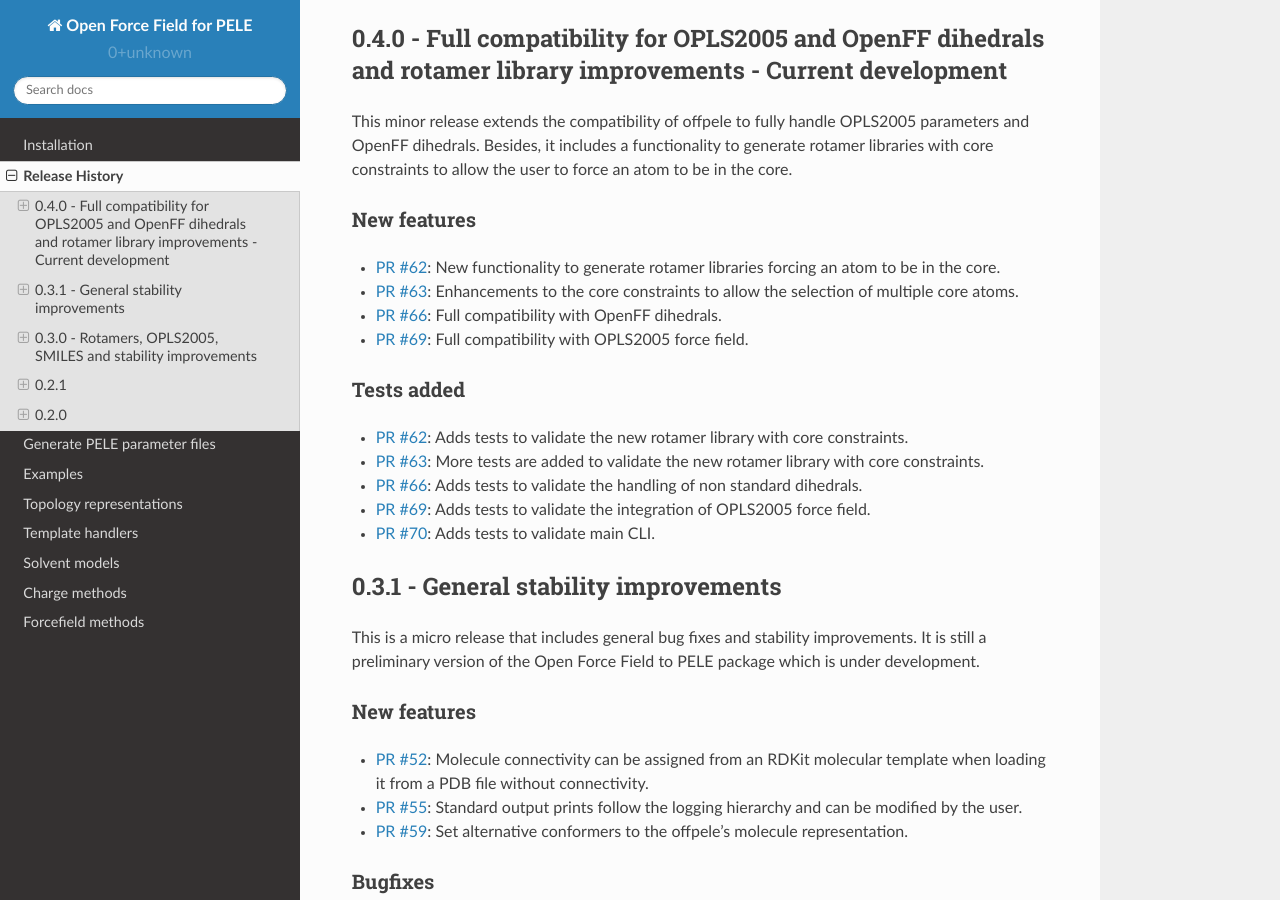
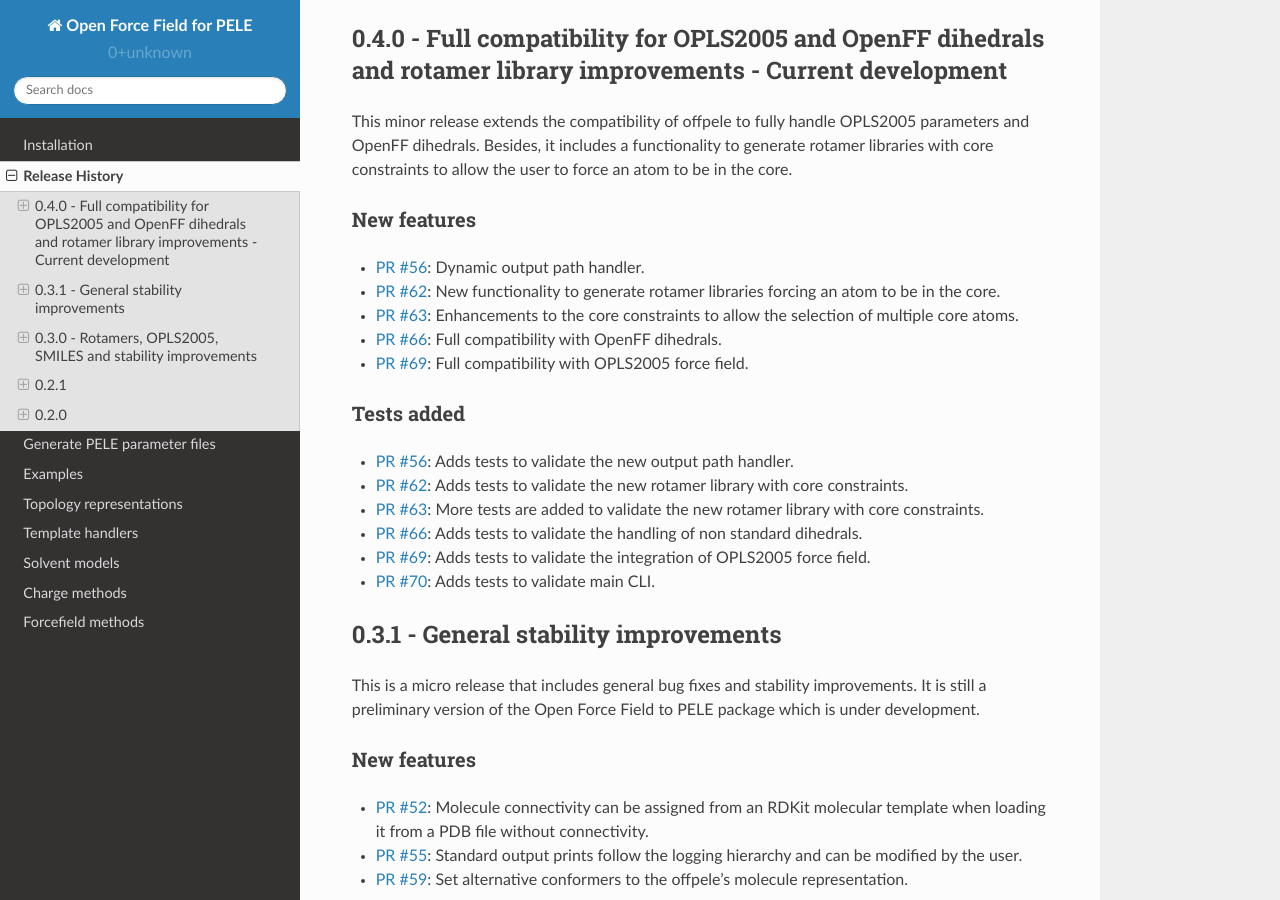
Before and after one commit to martimunicoy/peleffy, a Sphinx documentation site: the page built from docs/releasehistory.rst, in a window 1280 px wide and 900 px high, scrolled down 310 px. Built offline with Sphinx 7.4.7 and the Read the Docs theme 2.0.0, drawn with Linux system fonts in a browser that asks for light colours.

Commit message:
Update releasehistory.rst

```diff
--- a/docs/releasehistory.rst
+++ b/docs/releasehistory.rst
@@ -15,6 +15,7 @@ This minor release extends the compatibility of offpele to fully handle OPLS2005
 
 New features
 """"""""""""
+- `PR #56 <https://github.com/martimunicoy/offpele/pull/56>`_: Dynamic output path handler.
 - `PR #62 <https://github.com/martimunicoy/offpele/pull/62>`_: New functionality to generate rotamer libraries forcing an atom to be in the core.
 - `PR #63 <https://github.com/martimunicoy/offpele/pull/63>`_: Enhancements to the core constraints to allow the selection of multiple core atoms.
 - `PR #66 <https://github.com/martimunicoy/offpele/pull/66>`_: Full compatibility with OpenFF dihedrals.
@@ -22,6 +23,7 @@ New features
 
 Tests added
 """""""""""
+- `PR #56 <https://github.com/martimunicoy/offpele/pull/56>`_: Adds tests to validate the new output path handler.
 - `PR #62 <https://github.com/martimunicoy/offpele/pull/62>`_: Adds tests to validate the new rotamer library with core constraints.
 - `PR #63 <https://github.com/martimunicoy/offpele/pull/63>`_: More tests are added to validate the new rotamer library with core constraints.
 - `PR #66 <https://github.com/martimunicoy/offpele/pull/66>`_: Adds tests to validate the handling of non standard dihedrals.
```
